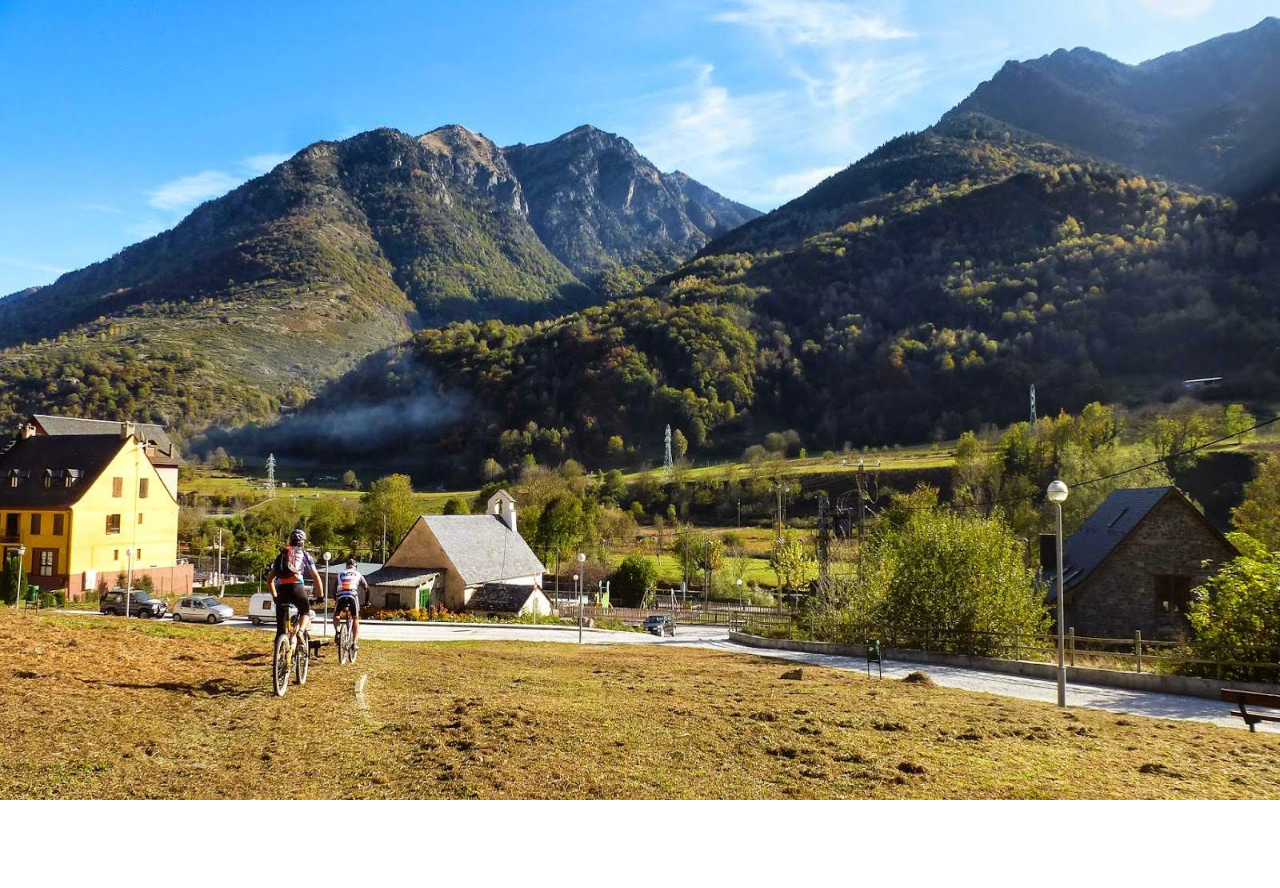
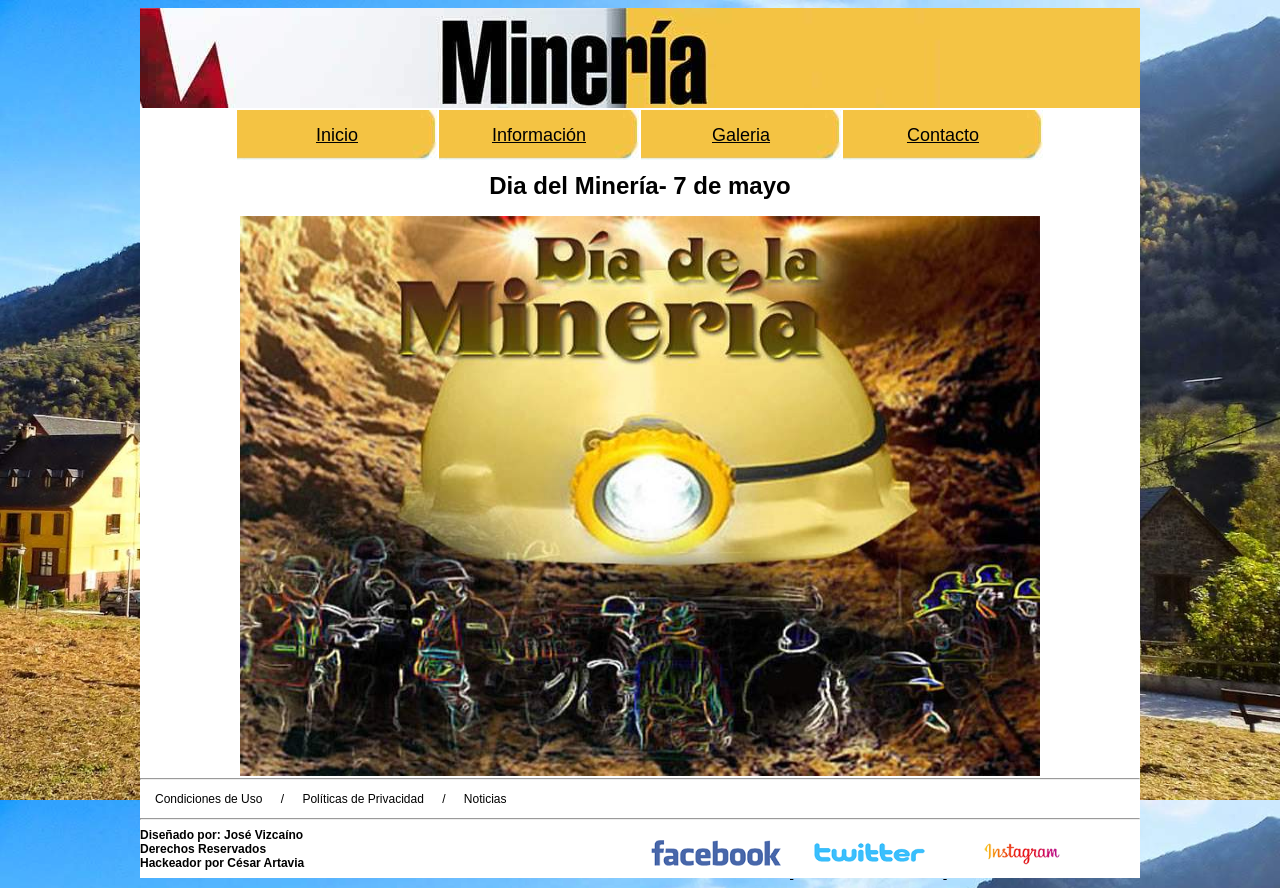
Before and after one commit to ArtCes19/PruebaArtCes, a plain HTML site: page Mineria (Estudiantes)/index.html in a window 1280 px wide. Before the commit the page ends 800 px from the top, so only its background shows below. Drawn offline with Linux system fonts and the light colour scheme.

Commit message:
Update index.html
UUU

```diff
--- a/Mineria (Estudiantes)/index.html
+++ b/Mineria (Estudiantes)/index.html
@@ -19,7 +19,22 @@
             background-size: 100% 100%;
             background-attachment: fixed;
         }
+        span{ margin: 0 15px;}
+        a:link{color: #000;}
+        a:visited{color: #000;}
+        a:active{color: #000;}
+        /*Indicadores*/
+        #wrapper{width: 1000px; margin: 0 auto;background-color: #FFF;}
+        #header{height: 100px; background-color: #f4c444;}
+        #nav{ height: 48px;}
+        #footer{ width: 1000px; height: 110px;text-align:center; padding-top: 5px;}
 
+        #content{ width: 1000px; height: 600px;text-align: center;}
+        /*Clases*/
+        .menu{width: 198px;height: 48px; text-align: center; background-image: url(img/menu.jpg);font-size: 18px;}
+        .footerLadoA{width: 1000px; height: 50px;}
+        .footerLadoB{width: 500px; height: 60px; float: left;}
+    </style>
 </head>
 <body>
     <!-- contenedor-->
```
